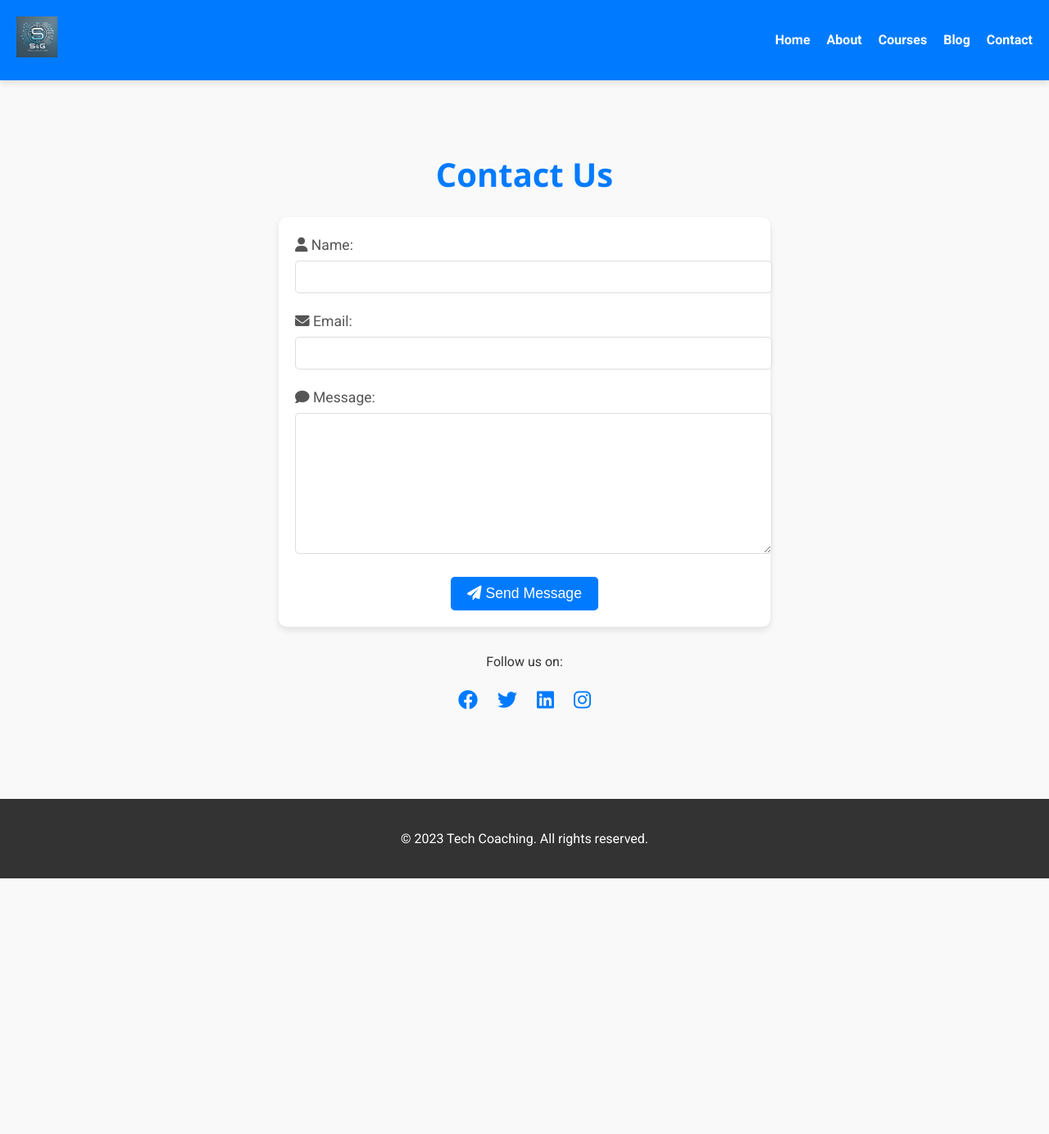
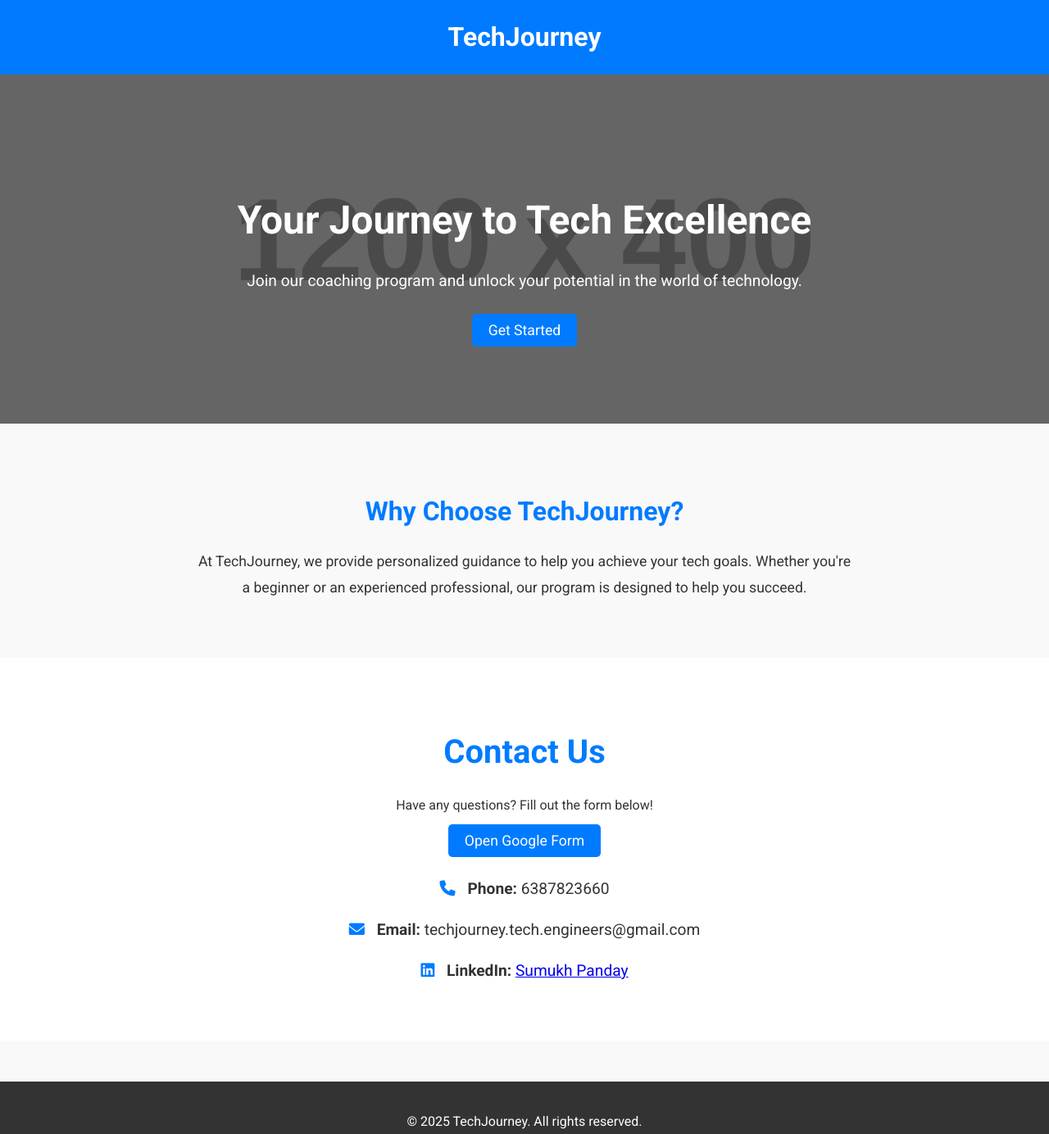
Before and after one commit to mishragaurav8420/coaching_classes, a plain HTML site: page contact.html in a window 1280 px wide. Shown: the whole page at 82% size. Before the commit the page ends 1072 px from the top, so only its background shows below. Drawn offline with nearby package versions, Linux system fonts and the light colour scheme; placeholder pictures from the web are drawn by us.

Commit message:
contact_page

```diff
--- a/contact.html
+++ b/contact.html
@@ -3,10 +3,8 @@
 <head>
     <meta charset="UTF-8">
     <meta name="viewport" content="width=device-width, initial-scale=1.0">
-    <title>Contact Us - Tech Coaching</title>
-    <!-- Add Font Awesome for icons -->
+    <title>TechJourney - Your Journey to Tech Excellence</title>
     <link rel="stylesheet" href="https://cdnjs.cloudflare.com/ajax/libs/font-awesome/6.0.0/css/all.min.css">
-    <!-- Add Google Fonts for better typography -->
     <link href="https://fonts.googleapis.com/css2?family=Roboto:wght@400;700&family=Open+Sans:wght@400;700&display=swap" rel="stylesheet">
     <style>
         body {
@@ -22,70 +20,42 @@
             background-color: #007BFF;
             color: #fff;
             padding: 20px;
-            display: flex;
-            justify-content: space-between;
-            align-items: center;
+            text-align: center;
             box-shadow: 0 4px 8px rgba(0, 0, 0, 0.1);
         }
-        header .logo img {
-            height: 50px;
+        header h1 {
+            margin: 0;
+            font-size: 2em;
         }
-        header nav ul {
-            list-style: none;
-            margin: 0;
-            padding: 0;
-            display: flex;
+        .hero {
+            background: url('https://via.placeholder.com/1200x400') no-repeat center center/cover;
+            color: #fff;
+            padding: 100px 20px;
+            text-align: center;
+            position: relative;
         }
-        header nav ul li {
-            margin-left: 20px;
+        .hero::before {
+            content: '';
+            position: absolute;
+            top: 0;
+            left: 0;
+            right: 0;
+            bottom: 0;
+            background: rgba(0, 0, 0, 0.5); /* Semi-transparent overlay */
         }
-        header nav ul li a {
-            color: #fff;
-            text-decoration: none;
-            font-weight: bold;
-            transition: color 0.3s ease;
+        .hero h2, .hero p, .hero .cta-button {
+            position: relative;
+            z-index: 1;
         }
-        header nav ul li a:hover {
-            color: #f0f0f0;
+        .hero h2 {
+            font-size: 3em;
+            margin-bottom: 20px;
         }
-        .contact {
-            padding: 50px 20px;
-            max-width: 600px;
-            margin: 0 auto;
-            text-align: center;
+        .hero p {
+            font-size: 1.2em;
+            margin-bottom: 30px;
         }
-        .contact h2 {
-            font-family: 'Open Sans', sans-serif;
-            font-size: 2.5em;
-            margin-bottom: 20px;
-            color: #007BFF;
-        }
-        .contact form {
-            background-color: #fff;
-            padding: 20px;
-            border-radius: 10px;
-            box-shadow: 0 4px 8px rgba(0, 0, 0, 0.1);
-        }
-        .contact label {
-            display: block;
-            font-size: 1.1em;
-            margin-bottom: 5px;
-            color: #555;
-            text-align: left;
-        }
-        .contact input, .contact textarea {
-            width: 100%;
-            padding: 10px;
-            margin-bottom: 20px;
-            border: 1px solid #ddd;
-            border-radius: 5px;
-            font-size: 1em;
-        }
-        .contact textarea {
-            resize: vertical;
-            height: 150px;
-        }
-        .contact button {
+        .hero .cta-button {
             background-color: #007BFF;
             color: #fff;
             padding: 10px 20px;
@@ -93,22 +63,51 @@
             border-radius: 5px;
             font-size: 1.1em;
             cursor: pointer;
-            transition: background-color 0.3s ease;
+            text-decoration: none;
         }
-        .contact button:hover {
-            background-color: #0056b3;
+        .content {
+            padding: 50px 20px;
+            max-width: 800px;
+            margin: 0 auto;
+            text-align: center;
         }
-        .contact .social-links {
+        .content h3 {
+            font-size: 2em;
+            color: #007BFF;
+            margin-bottom: 20px;
+        }
+        .content p {
+            font-size: 1.1em;
+            line-height: 1.8;
+            margin-bottom: 20px;
+        }
+        .contact {
+            background-color: #fff;
+            padding: 50px 20px;
+            text-align: center;
+        }
+        .contact h2 {
+            font-size: 2.5em;
+            margin-bottom: 20px;
+            color: #007BFF;
+        }
+        .contact .cta-button {
+            background-color: #007BFF;
+            color: #fff;
+            padding: 10px 20px;
+            border: none;
+            border-radius: 5px;
+            font-size: 1.1em;
+            cursor: pointer;
+            text-decoration: none;
+        }
+        .contact .contact-info {
             margin-top: 30px;
+            font-size: 1.2em;
         }
-        .contact .social-links a {
+        .contact .contact-info i {
+            margin-right: 10px;
             color: #007BFF;
-            font-size: 1.5em;
-            margin: 0 10px;
-            transition: color 0.3s ease;
-        }
-        .contact .social-links a:hover {
-            color: #0056b3;
         }
         footer {
             background-color: #333;
@@ -120,53 +119,30 @@
     </style>
 </head>
 <body>
-    <!-- Header -->
     <header>
-        <div class="logo">
-            <img src="images/logo.png" alt="Tech Coaching Logo">
-        </div>
-        <nav>
-            <ul>
-                <li><a href="index.html">Home</a></li>
-                <li><a href="about.html">About</a></li>
-                <li><a href="courses.html">Courses</a></li>
-                <li><a href="blog.html">Blog</a></li>
-                <li><a href="contact.html">Contact</a></li>
-            </ul>
-        </nav>
+        <h1>TechJourney</h1>
     </header>
-
-    <!-- Contact Section -->
-    <section class="contact">
+    <section class="hero">
+        <h2>Your Journey to Tech Excellence</h2>
+        <p>Join our coaching program and unlock your potential in the world of technology.</p>
+        <a href="#contact" class="cta-button">Get Started</a>
+    </section>
+    <section class="content">
+        <h3>Why Choose TechJourney?</h3>
+        <p>At TechJourney, we provide personalized guidance to help you achieve your tech goals. Whether you're a beginner or an experienced professional, our program is designed to help you succeed.</p>
+    </section>
+    <section class="contact" id="contact">
         <h2>Contact Us</h2>
-        <form id="contact-form" action="https://formspree.io/f/xjvqjqjq" method="POST">
-            <label for="name"><i class="fas fa-user"></i> Name:</label>
-            <input type="text" id="name" name="name" required>
-
-            <label for="email"><i class="fas fa-envelope"></i> Email:</label>
-            <input type="email" id="email" name="email" required>
-
-            <label for="message"><i class="fas fa-comment"></i> Message:</label>
-            <textarea id="message" name="message" required></textarea>
-
-            <button type="submit"><i class="fas fa-paper-plane"></i> Send Message</button>
-        </form>
-
-        <!-- Social Links -->
-        <div class="social-links">
-            <p>Follow us on:</p>
-            <a href="https://facebook.com" target="_blank"><i class="fab fa-facebook"></i></a>
-            <a href="https://twitter.com" target="_blank"><i class="fab fa-twitter"></i></a>
-            <a href="https://linkedin.com" target="_blank"><i class="fab fa-linkedin"></i></a>
-            <a href="https://instagram.com" target="_blank"><i class="fab fa-instagram"></i></a>
+        <p>Have any questions? Fill out the form below!</p>
+        <a href="https://forms.gle/478og2bhWDag3Cdc9" target="_blank" class="cta-button">Open Google Form</a>
+        <div class="contact-info">
+            <p><i class="fas fa-phone"></i> <strong>Phone:</strong> 6387823660</p>
+            <p><i class="fas fa-envelope"></i> <strong>Email:</strong> techjourney.tech.engineers@gmail.com</p>
+            <p><i class="fab fa-linkedin"></i> <strong>LinkedIn:</strong> <a href="https://www.linkedin.com/in/sumukh-panday-19144a216/" target="_blank">Sumukh Panday</a></p>
         </div>
     </section>
-
-    <!-- Footer -->
     <footer>
-        <p>&copy; 2023 Tech Coaching. All rights reserved.</p>
+        <p>&copy; 2025 TechJourney. All rights reserved.</p>
     </footer>
-
-    <script src="js/script.js"></script>
 </body>
 </html>
```
